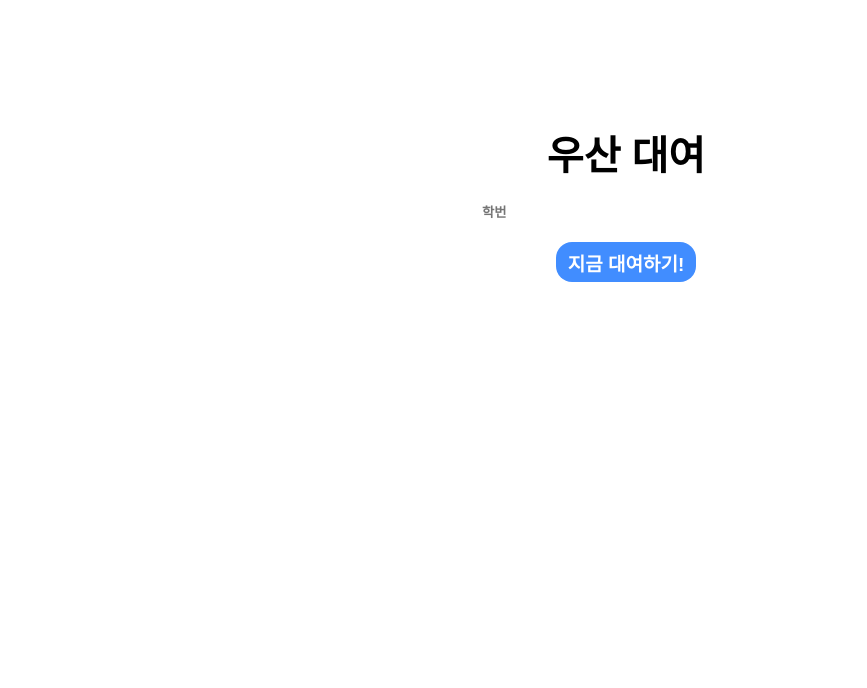
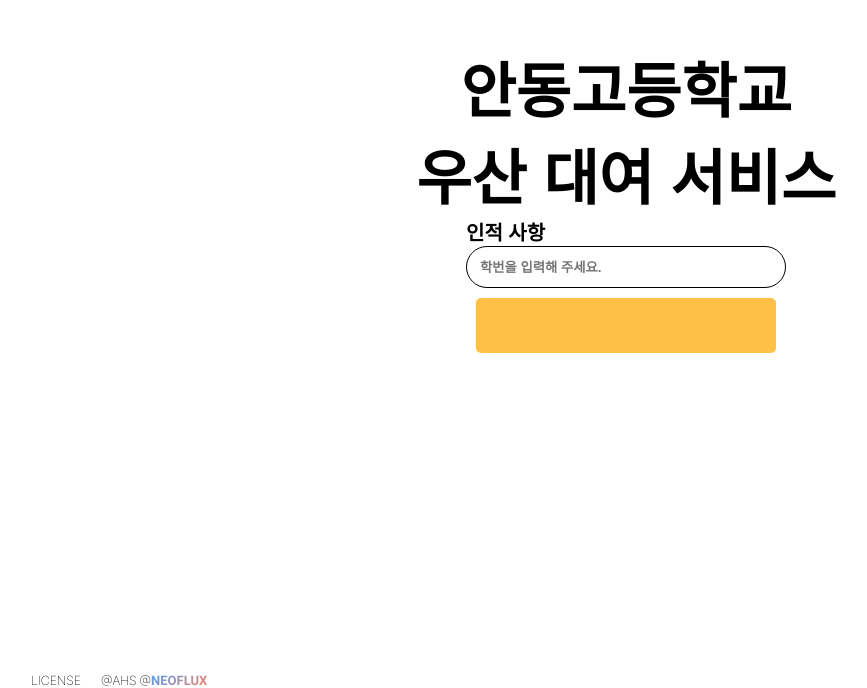
Before and after one commit to yoonh12/andonghs-umbrella-rental-app, a React app: page /rental in a window 1280 px wide. Shown: the part 112-800 px from the top of the page, without its empty margins (14-881 px from the left). Built offline with nearby package versions, Linux system fonts and the light colour scheme; a web font is replaced by a local one.

Commit message:
Footer & Progress

```diff
--- a/src/form.css
+++ b/src/form.css
@@ -3,65 +3,53 @@
   text-align: center;
 }
 
-.loginForm {
+.stdForm {
   display: flex;
   flex-direction: column;
-  width: 90vw;
+  width: 300px;
 }
 
-.loginForm input {
-  margin: 10px;
-  height: 40px;
-  border: none;
-  border-radius: 16px;
+.stdForm label {
+  font-size: 20px;
 }
 
-.loginForm input::placeholder {
-  position: relative;
-  left: 2%;
+.stdForm input {
+  height: 40px;
+  border: 1px solid #000;
+  border-radius: 27.5px;
 }
 
-.formBtn {
-  font-size: 1.9em;
-  width: 120px;
-  height: 40px;
-  cursor: pointer;
-  border: none;
-  border-radius: 16px;
-  color: #fff;
-  background-color: #1baa4d;
-  align-self: center;
-}
-
-.formBtn:hover {
-  background-color: #1bba4d; /* +4096 */
+.stdForm input::placeholder {
+  position: relative;
+  left: 13px;
 }
 
 .formBtnRental {
+  margin: 10px;
   font-size: 1.9em;
-  width: 140px;
-  height: 40px;
+  width: 300px;
+  height: 55px;
   cursor: pointer;
   border: none;
-  border-radius: 16px;
-  color: #fff;
-  background-color: #418dff;
+  border-radius: 5px;
+  /* color: #fff; */
+  background-color: var(--primary);
   align-self: center;
 }
 
 .formBtnRental:hover {
-  background-color: #419dff; /* +4096 */
+  background-color: var(--primary-hover); /* +4096 */
 }
 
 @media ( min-width: 768px ) {
-    .loginForm {
+    .stdForm {
         width: 30vw;
     }
 
 }
 
 @media ( min-width: 1024px ) {
-    .loginForm {
+    .stdForm {
         width: 25vw;
     }
 }
--- a/src/index.css
+++ b/src/index.css
@@ -34,6 +34,7 @@ body {
 
 a {
   text-decoration: none;
+  color: var(--text-color);
 }
 
 .container {
@@ -99,11 +100,13 @@ a {
 .footer {
   position: fixed;
   bottom: 0;
-  margin-left: 0.5vw;
+  margin-left: 45px;
 }
 
 .copyright {
-  font-size: 1.2em;
+  display: flex;
+  font-size: 13px;
+  line-height: 15px;
 }
 
 .neo {
@@ -162,3 +165,34 @@ a {
     margin-left: 20px;
   }
 }
+
+.progress-con {
+  display: flex;
+  margin: 10px;
+}
+
+
+.circle {
+  width: 19px;
+  height: 19px;
+  border: 3px solid #000;
+  border-radius: 50%;
+  background-color: blue;
+}
+
+.horizontal {
+  position: relative;
+  top: 11px;
+  width: 250px;
+  height: 3px;
+  border: none;
+  background-color: black;
+}
+
+.circle2 {
+  width: 19px;
+  height: 19px;
+  border: 3px solid #000;
+  border-radius: 50%;
+  background-color: white;
+}
--- a/src/pages/Home.js
+++ b/src/pages/Home.js
@@ -29,7 +29,7 @@ function Home() {
           <span className="copy">
             @AHS @<span className="neo">NEOFLUX</span>
           </span>
-          <span className="ifu">이용안내</span>
+          <a className="ifu" href="neoflux.club">이용안내</a>
         </p>
       </div>
       {/* <Footer /> */}
--- a/src/pages/Rental.js
+++ b/src/pages/Rental.js
@@ -1,7 +1,7 @@
 import "../form.css";
 import { useState } from "react";
 import { useNavigate } from "react-router-dom";
-// import Footer from "./components/Footer";
+import Footer from "./components/Footer";
 
 function Rental() {
   const [studentId, setStudentId] = useState("");
@@ -19,22 +19,31 @@ function Rental() {
   return (
     <div className="main">
       <div className="container">
-        <h1 className="formTitle">우산 대여</h1>
-        <form className="loginForm" onSubmit={onSubmit}>
+        <h1 className="title">
+          안동고등학교
+          <br />
+          우산 대여 서비스
+        </h1>
+
+
+
+        <form className="stdForm" onSubmit={onSubmit}>
+          <label htmlFor="stdId">인적 사항</label>
           <input
             name="studentId"
+            id="stdId"
             type="number"
             onChange={onChange}
             value={studentId}
-            placeholder="학번"
+            placeholder="학번을 입력해 주세요."
           />
           <button className="formBtnRental" type="submit">
-            지금 대여하기!
+
           </button>
         </form>
       </div>
 
-      {/* <Footer /> */}
+      <Footer />
     </div>
   );
 }
--- a/src/pages/components/Footer.js
+++ b/src/pages/components/Footer.js
@@ -1,13 +1,12 @@
 function Footer() {
   return (
     <div className="footer">
-      <span className="copyright">
-        Copyright 2023. Andong HS All rights reserved. (Made By
-        <a href="https://neoflux.club" className="neo">
-          &nbsp;NEOFLUX
-        </a>
-        .)
-      </span>
+      <p className="copyright">
+        <span className="license">LICENSE</span>
+        <span className="copy">
+          @AHS @<span className="neo">NEOFLUX</span>
+        </span>
+      </p>
     </div>
   );
 }
```
Also changed, not shown: src/pages/components/Progress.js (added).
